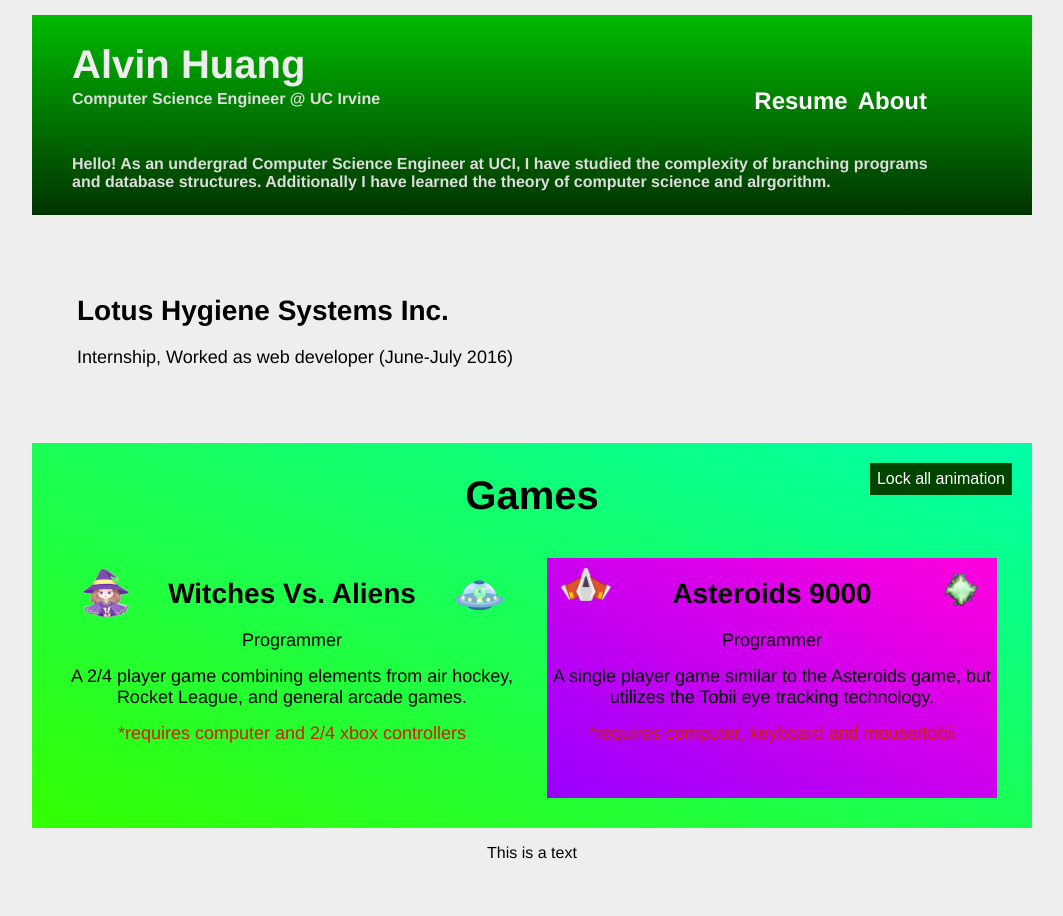
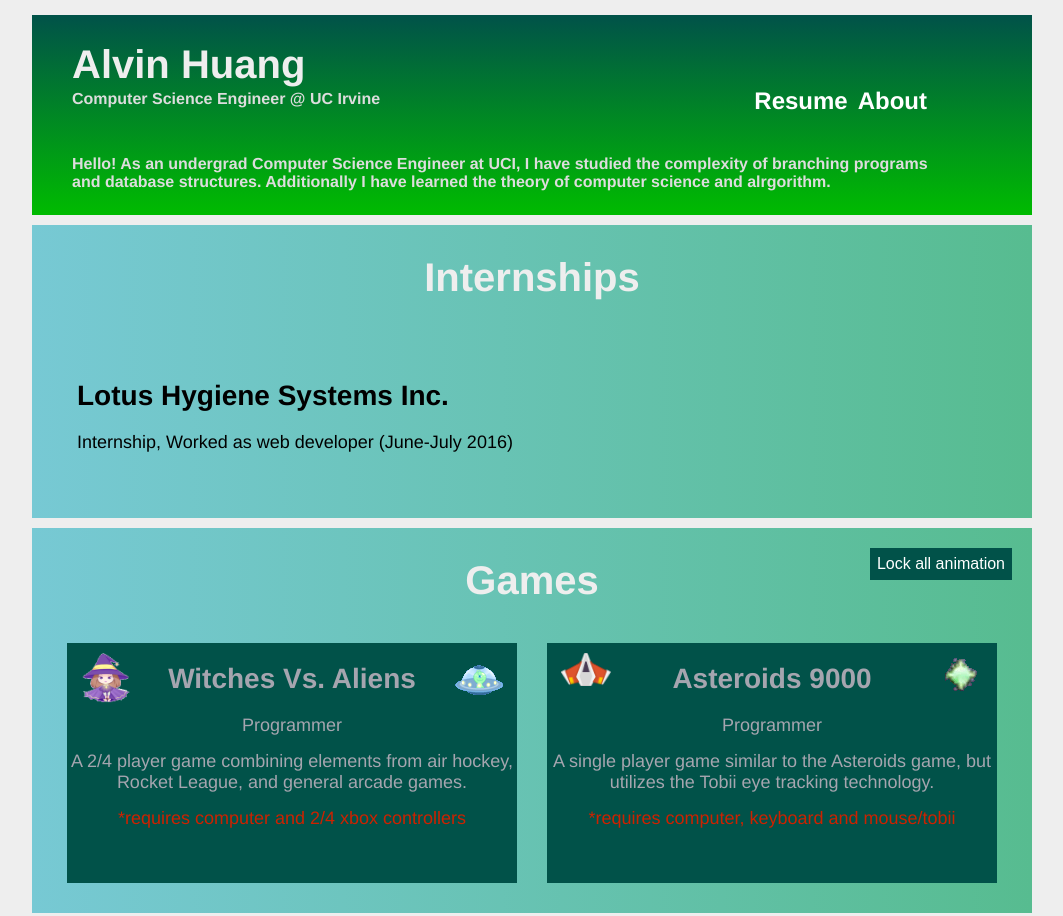
Before and after one commit to AlvieHuang/AlvieHuang.github.io, a plain HTML site: page index.html in a window 1280 px wide. Shown: the top 916 px of the page, without its empty margins (108-1171 px from the left). Before the commit the page ends 878 px from the top, so only its background shows below. Drawn offline with Linux system fonts and the light colour scheme.

Commit message:
color scheme

```diff
--- a/desktop.css
+++ b/desktop.css
@@ -13,11 +13,11 @@ body{
                                 top bar
 ************************************************************************/
 #top_bar{
-  background: #005500;
-  background: -webkit-linear-gradient(#00BB00, #003300); /* For Safari */
-  background: -o-linear-gradient(#00BB00, #003300); /* For Opera  */
-  background: -moz-linear-gradient(#00BB00, #003300); /* For Firefox */
-  background: linear-gradient(to bottom, #00BB00, #003300); /* Standard syntax */
+  background: #015249;
+  background: -webkit-linear-gradient(#015249, #00BB00); /* For Safari */
+  background: -o-linear-gradient(#015249, #00BB00); /* For Opera  */
+  background: -moz-linear-gradient(#015249, #00BB00); /* For Firefox */
+  background: linear-gradient(to bottom, #015249, #00BB00); /* Standard syntax */
   margin: 15px auto 10px auto;
   padding-right:100px;
   height:200px;
@@ -83,6 +83,8 @@ body{
   box-shadow:0 8px 30px 5px rgba(0,0,0,0.24);
 }
 .section .left{
+  color: #A5A5AF;
+  background-color:#015249;
   width:45%;
   height:auto;
   float:left;
@@ -91,6 +93,8 @@ body{
   position: relative;
 }
 .section .right{
+  color: #A5A5AF;
+  background-color:#015249;
   width:45%;
   height:auto;
   float:right;
@@ -101,10 +105,10 @@ body{
 
 .green{
   background-color:#3F0
-  background: -webkit-linear-gradient(right top, #3F0, #0FA); /* For Safari */
-  background: -o-linear-gradient(right top, #3F0, #0FA); /* For Opera  */
-  background: -moz-linear-gradient(right top, #3F0, #0FA); /* For Firefox */
-  background: linear-gradient(to right top, #3F0, #0FA); /* Standard syntax */
+  background: -webkit-linear-gradient(right , #77C9D4, #57BC90); /* For Safari */
+  background: -o-linear-gradient(right , #77C9D4, #57BC90); /* For Opera  */
+  background: -moz-linear-gradient(right , #77C9D4, #57BC90); /* For Firefox */
+  background: linear-gradient(to right , #77C9D4, #57BC90); /* Standard syntax */
 }
 .purple{
   background: -webkit-linear-gradient(right top, #90F, #F0D); /* For Safari */
@@ -118,7 +122,7 @@ body{
   top:20px;
   right:20px;
   border: none;
-  background-color: #040;
+  background-color: #015249;
   color: white;
   font-size: 16px;
   cursor: pointer;
@@ -134,6 +138,7 @@ body{
 }
 h2{
   font-size:40px;
+    color: #eee;
   clear:both;
   padding:0;
   margin:0 0 40px;
--- a/index.html
+++ b/index.html
@@ -28,7 +28,8 @@
                   and alrgorithm.</p>
             </div>
 
-            <div id="intern" class="section">
+            <div id="intern" class="green section">
+              <h2>Internships</h2>
               <div class="full">
                 <h4>Lotus Hygiene Systems Inc.</h4>
                 <p>Internship, Worked as web developer (June-July 2016)</p>
@@ -54,7 +55,7 @@
                         <a href="WvA.html">See more</a>
                     </div>
                 </div>
-                <div class="right purple" id=Asteroid>
+                <div class="right" id=Asteroid>
                     <img class="leftimg" id="player" src="images/playership.png" width="50px"/>
                     <img class="rightimg" id="ball2" src="images/powerup.gif" width="50px"/>
                     <img class="asteroid" id="asteroid1" src="images/meteorbig.png" width="70px"/>
```
